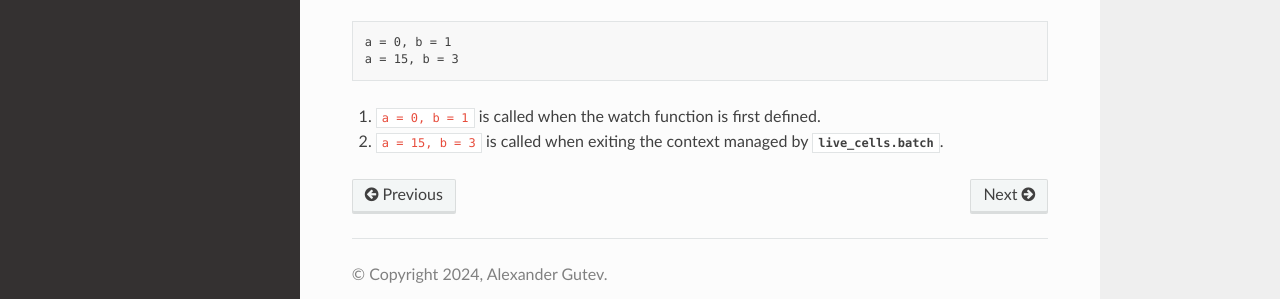
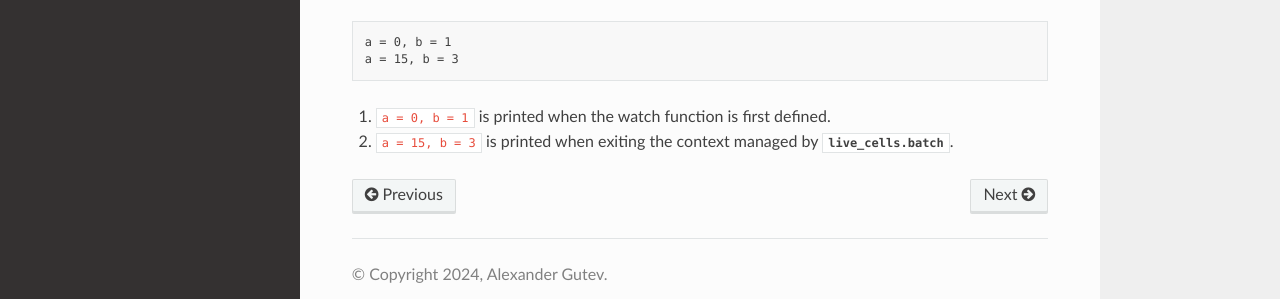
Before and after one commit to alex-gutev/live_cells_py, a Sphinx documentation site: the page built from docs/basics/cells.rst, in a window 1280 px wide and 900 px high, scrolled down 3915 px. Shown: the part 556-855 px from the top of the window. Built offline with Sphinx 7.4.7 and the Read the Docs theme 2.0.0, drawn with Linux system fonts in a browser that asks for light colours.

Commit message:
Fix typo in cells.rst.

```diff
--- a/docs/basics/cells.rst
+++ b/docs/basics/cells.rst
@@ -250,6 +250,6 @@ As a result the following is printed:
    a = 0, b = 1
    a = 15, b = 3
 
-#. ``a = 0, b = 1`` is called when the watch function is first defined.
-#. ``a = 15, b = 3`` is called when exiting the context managed by
+#. ``a = 0, b = 1`` is printed when the watch function is first defined.
+#. ``a = 15, b = 3`` is printed when exiting the context managed by
    :any:`live_cells.batch`.
```
